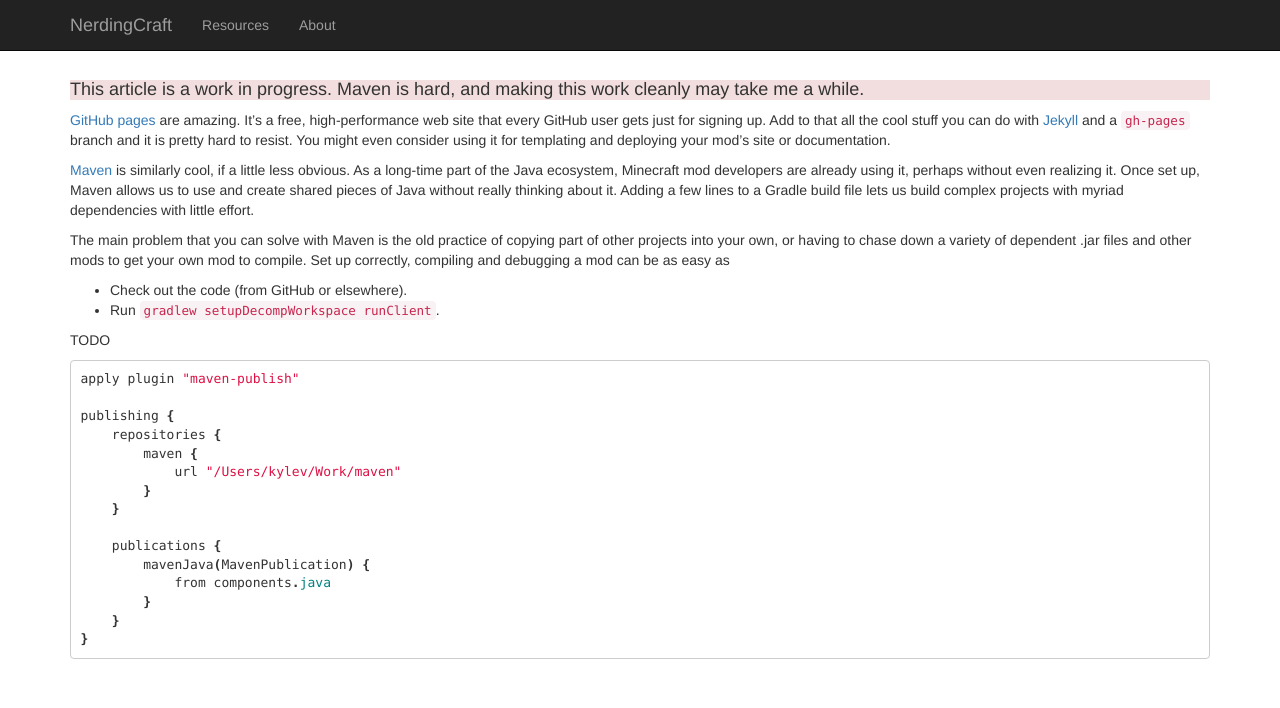
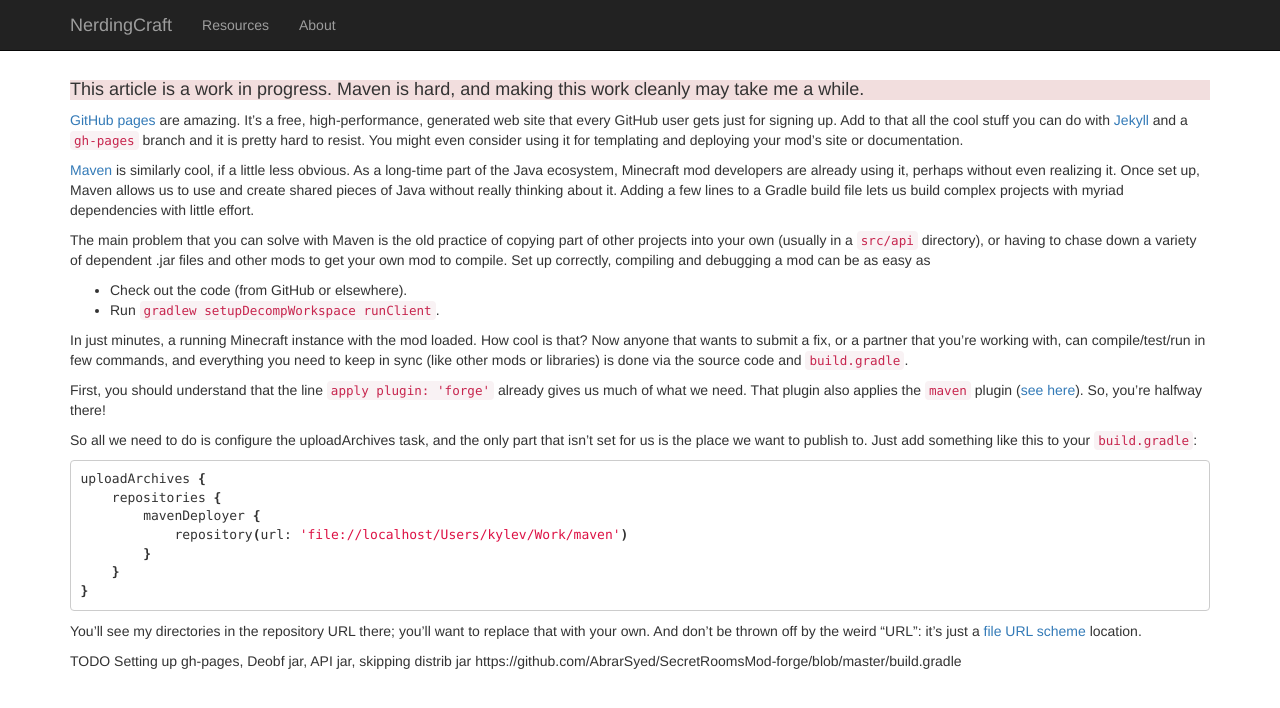
Before and after one commit to kylev/nerdcraft, a Jekyll site: the page built from github-pages-for-maven.md, in a window 1280 px wide. Shown: the top 708 px of the page. Built offline with Jekyll 4.4.1, drawn with Linux system fonts in a browser that asks for light colours; nearby versions of some CDN libraries; Markdown is read by kramdown in place of the engine named in the settings.

Commit message:
Flesh out the basic creation of a maven directory structure with gradle.

````diff
--- a/github-pages-for-maven.md
+++ b/github-pages-for-maven.md
@@ -7,8 +7,8 @@
 hard, and making this work cleanly may take me a while.</h4>
 
 [GitHub pages](https://pages.github.com/) are amazing. It's a free,
-high-performance web site that every GitHub user gets just for signing
-up. Add to that all the cool stuff you can do with
+high-performance, generated web site that every GitHub user gets just
+for signing up. Add to that all the cool stuff you can do with
 [Jekyll](http://jekyllrb.com/) and a `gh-pages` branch and it is
 pretty hard to resist. You might even consider using it for templating
 and deploying your mod's site or documentation.
@@ -22,29 +22,44 @@
 little effort.
 
 The main problem that you can solve with Maven is the old practice of
-copying part of other projects into your own, or having to chase down
-a variety of dependent .jar files and other mods to get your own mod
-to compile. Set up correctly, compiling and debugging a mod can be as easy as
+copying part of other projects into your own (usually in a `src/api`
+directory), or having to chase down a variety of dependent .jar files
+and other mods to get your own mod to compile. Set up correctly,
+compiling and debugging a mod can be as easy as
 
 - Check out the code (from GitHub or elsewhere).
 - Run `gradlew setupDecompWorkspace runClient`.
 
-TODO
+In just minutes, a running Minecraft instance with the mod loaded.
+How cool is that? Now anyone that wants to submit a fix, or a partner
+that you're working with, can compile/test/run in few commands, and
+everything you need to keep in sync (like other mods or libraries) is done
+via the source code and `build.gradle`.
+
+First, you should understand that the line `apply plugin: 'forge'`
+already gives us much of what we need. That plugin also applies the
+`maven` plugin
+([see here](https://github.com/MinecraftForge/ForgeGradle/blob/master/src/main/java/net/minecraftforge/gradle/user/UserBasePlugin.java#L66)). So, you're halfway there!
+
+So all we need to do is configure the uploadArchives task, and the
+only part that isn't set for us is the place we want to publish to. Just
+add something like this to your `build.gradle`:
 
 ```groovy
-apply plugin "maven-publish"
-
-publishing {
+uploadArchives {
     repositories {
-        maven {
-            url "/Users/kylev/Work/maven"
-        }
-    }
-
-    publications {
-        mavenJava(MavenPublication) {
-            from components.java
+        mavenDeployer {
+            repository(url: 'file://localhost/Users/kylev/Work/maven')
         }
     }
 }
 ```
+
+You'll see my directories in the repository URL there; you'll want to
+replace that with your own. And don't be thrown off by the weird
+"URL": it's just a
+[file URL scheme](http://en.wikipedia.org/wiki/File_URI_scheme)
+location.
+
+TODO Setting up gh-pages, Deobf jar, API jar, skipping distrib jar
+https://github.com/AbrarSyed/SecretRoomsMod-forge/blob/master/build.gradle
````
